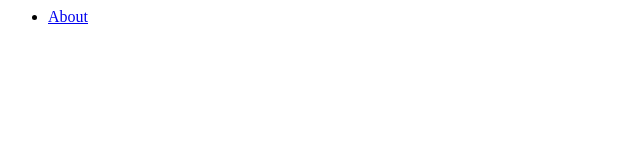
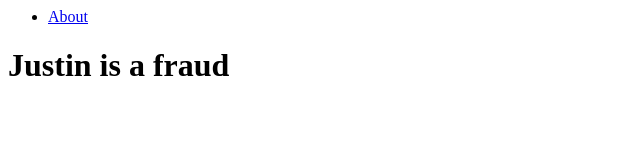
Before and after one commit to AlexNever/projects, a plain HTML site: page index.html in a window 1280 px wide. Shown: the whole page, without its empty margins (0-640 px from the left). Drawn offline with Linux system fonts and the light colour scheme.

Commit message:
Update index.html

```diff
--- a/index.html
+++ b/index.html
@@ -8,5 +8,6 @@
 			<li><a href="aboutme.html">About</a></li>
 		</ul>
 	</nav>
+	<h1> Justin is a fraud </h1>
 </body>
 </html>
```
